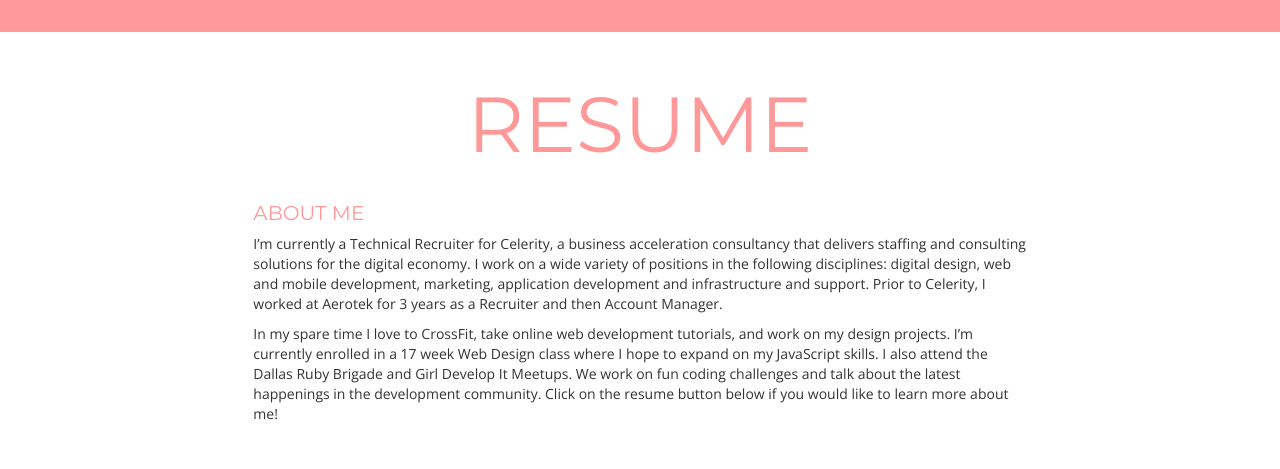
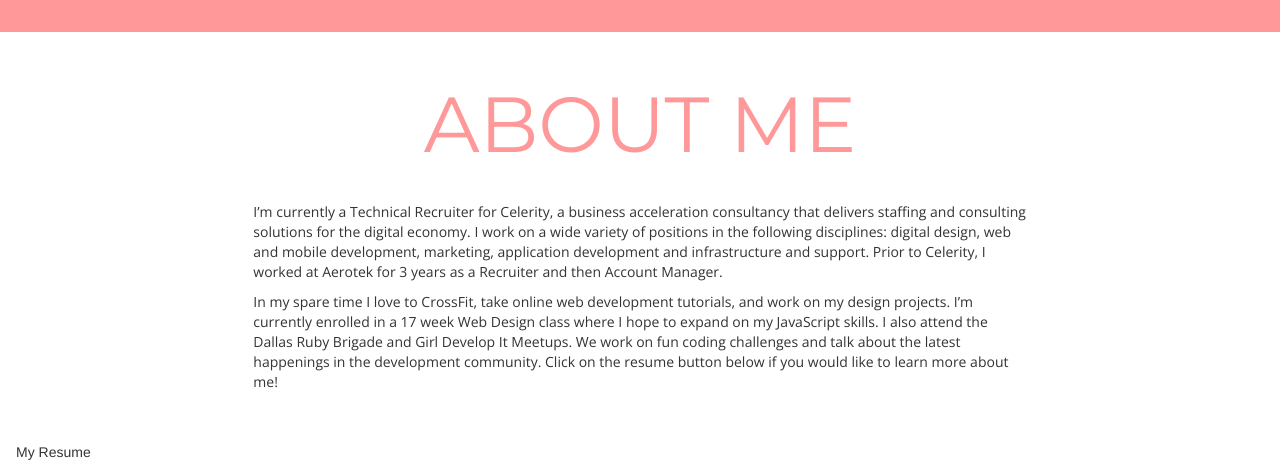
Before and after one commit to farrellmr2/Resume-Project, a plain HTML site: page index.html in a window 1280 px wide. Shown: the part 1044-1513 px from the top of the page. Drawn offline with nearby package versions, Linux system fonts and the light colour scheme.

Commit message:
Update index.html

```diff
--- a/index.html
+++ b/index.html
@@ -58,12 +58,11 @@
 
 			<div class="row resume">
 				<div class="col-md-12 text-center text-uppercase">
-					<h3>Resume</h3>
+					<h3>About Me</h3>
 				</div>
 			</div>
 			<div class="row">
 				<div class="col-md-8 col-md-offset-2 resume">
-					<h6 class="text-uppercase">About Me</h6>
 					<p>I’m currently a Technical Recruiter for Celerity, a business acceleration consultancy that delivers staffing and consulting solutions for the digital economy.  I work on a wide variety of positions in the following disciplines: digital design, web and mobile development, marketing, application development and infrastructure and support.  Prior to Celerity, I worked at Aerotek for 3 years as a Recruiter and then Account Manager.</p>
 					<p>In my spare time I love to CrossFit, take online web development tutorials, and work on my design projects.  I’m currently enrolled in a 17 week Web Design class where I hope to expand on my JavaScript skills.  I also attend the Dallas Ruby Brigade and Girl Develop It Meetups.  We work on fun coding challenges and talk about the latest happenings in the development community.  Click on the resume button below if you would like to learn more about me!</p>
 				</div>
```
